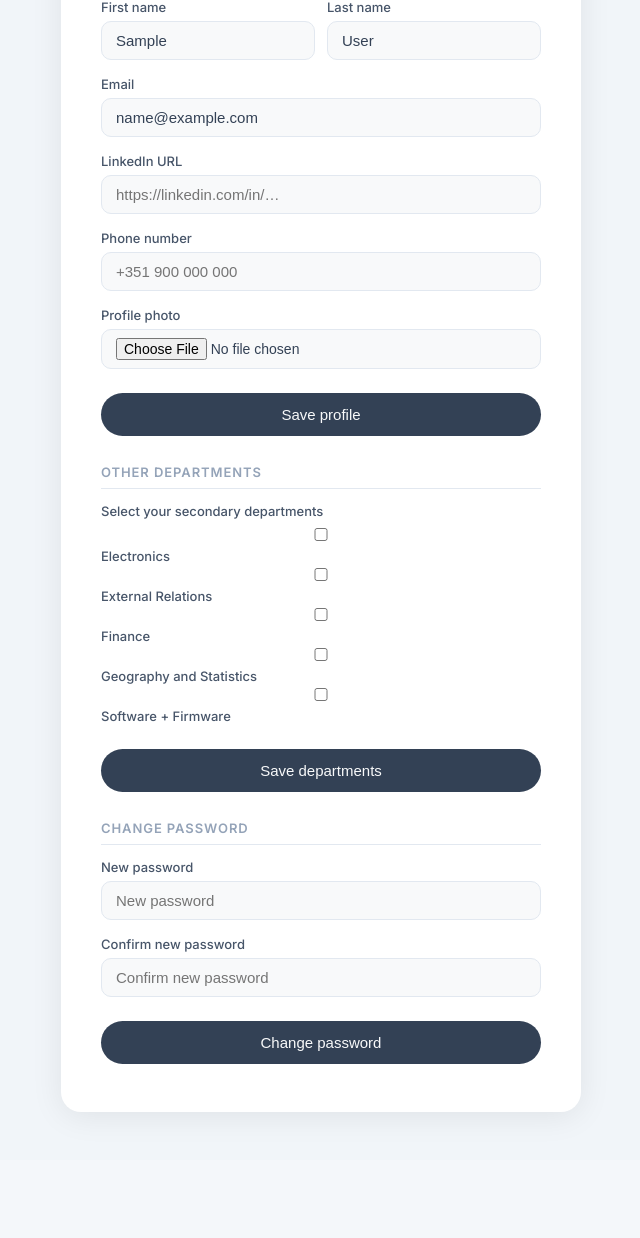
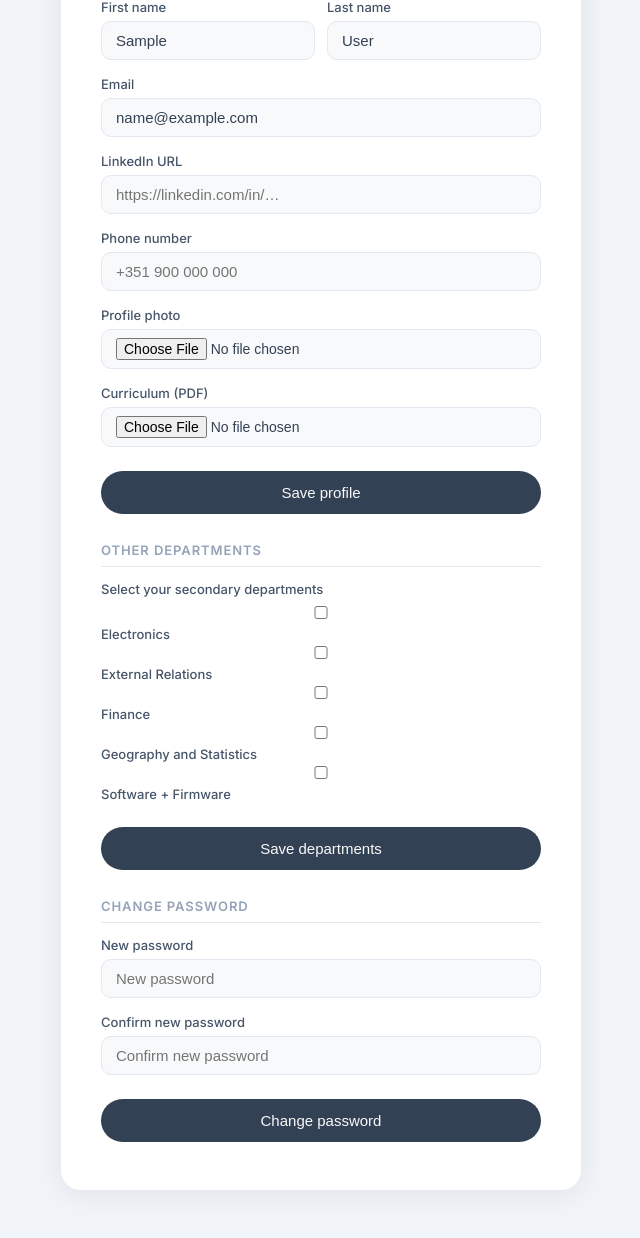
Before and after one commit to pools1dec0nvo/h2o, a Django app: page /profile/ in a window 1280 px wide. Shown: the part 282-1520 px from the top of the page, without its empty margins (319-959 px from the left). Before the commit the page ends 1398 px from the top, so only its background shows below. Run offline with Django 5.2, Linux system fonts and the light colour scheme; the visitor is signed in with stand-in values (Sample User, id 1); data comes from the database, SQL or seed files in the repository; parts of the project's set-up code (start-up, migrations or seed data) failed here and were passed over.

Commit message:
fix cv upload

```diff
--- a/home/admin.py
+++ b/home/admin.py
@@ -23,7 +23,7 @@ class CustomUserAdmin(UserAdmin):
     autocomplete_fields = ["dept_main"]
     fieldsets = UserAdmin.fieldsets + (
         ("Role & Department", {
-            "fields": ("role", "dept_main", "linkedin_url", "phone_number", "profile_photo")
+            "fields": ("role", "dept_main", "linkedin_url", "phone_number", "profile_photo", "curriculum")
         }),
     )
     add_fieldsets = UserAdmin.add_fieldsets + (
--- a/home/forms.py
+++ b/home/forms.py
@@ -44,10 +44,12 @@ class EditProfileForm(forms.ModelForm):
         widget=forms.TextInput(attrs={"placeholder": "+351 900 000 000"}))
     profile_photo = forms.ImageField(required=False,
         widget=forms.FileInput())
+    curriculum = forms.FileField(required=False,
+        widget=forms.FileInput())
 
     class Meta:
         model = User
-        fields = ("first_name", "last_name", "email", "linkedin_url", "phone_number", "profile_photo")
+        fields = ("first_name", "last_name", "email", "linkedin_url", "phone_number", "profile_photo", "curriculum")
 
 
 class DeptOtherForm(forms.Form):
--- a/home/models.py
+++ b/home/models.py
@@ -10,6 +10,7 @@ class User(AbstractUser):
 
     role = models.CharField(max_length=10, choices=Role.choices, default=Role.NORMAL)
     profile_photo = models.ImageField(upload_to="profile_photos/", blank=True, null=True)
+    curriculum = models.FileField(upload_to="curricula/", blank=True, null=True)
     linkedin_url = models.URLField(blank=True)
     phone_number = models.CharField(max_length=30, blank=True)
 
--- a/home/templates/home/profile.html
+++ b/home/templates/home/profile.html
@@ -155,6 +155,14 @@
     {{ profile_form.profile_photo }}
   </div>
 
+  <div class="auth-form__field">
+    <label for="{{ profile_form.curriculum.id_for_label }}">Curriculum (PDF)</label>
+    {% if request.user.curriculum and request.user.curriculum.name %}
+      <a href="{{ request.user.curriculum.url }}" target="_blank" rel="noopener" style="display:block;font-size:13px;margin-bottom:6px;">Current: {{ request.user.curriculum.name|cut:"curricula/" }}</a>
+    {% endif %}
+    {{ profile_form.curriculum }}
+  </div>
+
   <button type="submit" name="save_profile" class="auth-form__submit auth-form__submit--secondary">
     Save profile
   </button>
--- a/home/views.py
+++ b/home/views.py
@@ -66,10 +66,16 @@ def edit_profile(request):
         if "save_profile" in request.POST:
             profile_form = EditProfileForm(request.POST, request.FILES, instance=request.user)
             if profile_form.is_valid():
-                if not request.FILES.get("profile_photo"):
-                    profile_form.save(update_fields=["first_name", "last_name", "email", "linkedin_url", "phone_number"])
+                text_fields = ["first_name", "last_name", "email", "linkedin_url", "phone_number"]
+                has_photo = bool(request.FILES.get("profile_photo"))
+                has_cv = bool(request.FILES.get("curriculum"))
+                extra = (["profile_photo"] if has_photo else []) + (["curriculum"] if has_cv else [])
+                if extra:
+                    instance = profile_form.save(commit=False)
+                    instance.save(update_fields=text_fields + extra)
                 else:
-                    profile_form.save()
+                    instance = profile_form.save(commit=False)
+                    instance.save(update_fields=text_fields)
                 profile_saved = True
         elif "save_password" in request.POST:
             password_form = ChangePasswordForm(user=request.user, data=request.POST)
```
Also changed, not shown: home/templates/home/index.html (+3 -7 lines), home/migrations/0009_add_curriculum_to_user.py (added).
